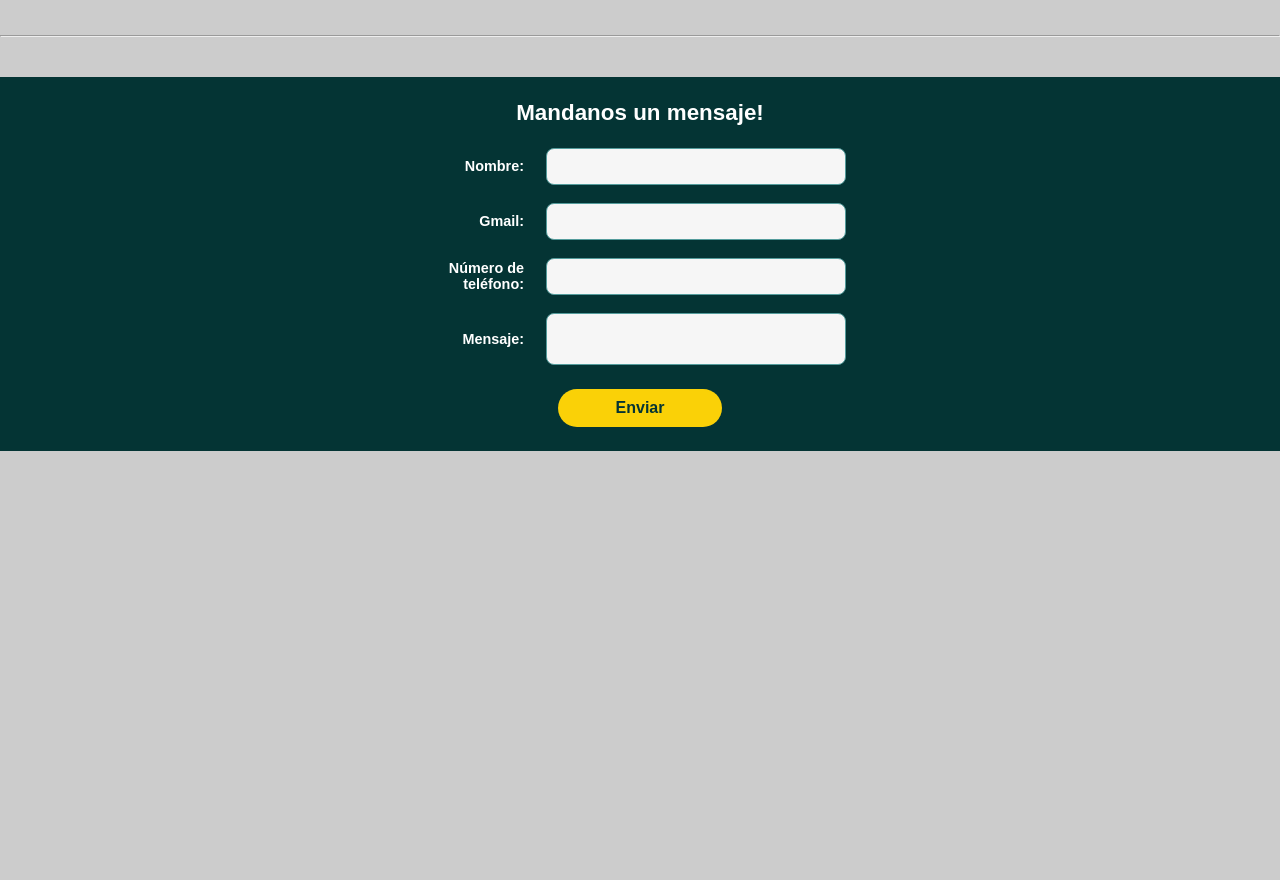
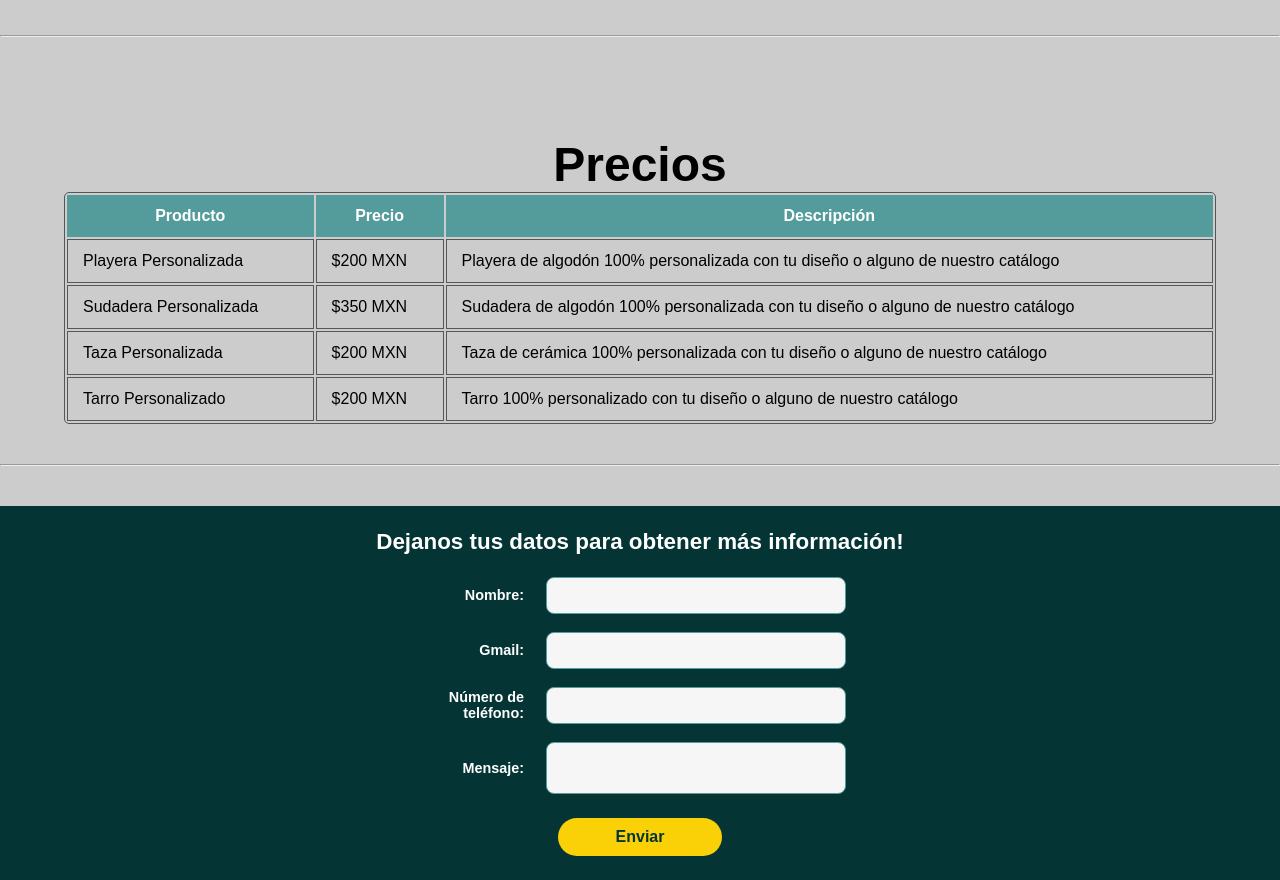
Before and after one commit to JuanRM17/WebPrograming.github.io, a plain HTML site: page about.html in a window 1280 px wide. Shown: the part 1784-2664 px from the top of the page. Before the commit the page ends 2235 px from the top, so only its background shows below. Drawn offline with Linux system fonts and the light colour scheme.

Commit message:
v0.2.0 creacion de formulario y tabla. Además de ciertos cambios

```diff
--- a/about.html
+++ b/about.html
@@ -75,8 +75,43 @@
 		</div>
     </div>
     <hr>
+    <div class="table">
+        <h1 class="table__title">Precios</h1>
+        <table class="table__container">
+            <thead class="table__header">
+                <tr>
+                    <th>Producto</th>
+                    <th>Precio</th>
+                    <th>Descripción</th>
+                </tr>
+            </thead>
+            <tbody class="table__body">
+                <tr>
+                    <td>Playera Personalizada</td>
+                    <td>$200 MXN</td>
+                    <td>Playera de algodón 100% personalizada con tu diseño o alguno de nuestro catálogo</td>
+                </tr>
+                    <tr>
+                    <td>Sudadera Personalizada</td>
+                    <td>$350 MXN</td>
+                    <td>Sudadera de algodón 100% personalizada con tu diseño o alguno de nuestro catálogo</td>
+                </tr>
+                <tr>
+                    <td>Taza Personalizada</td>
+                    <td>$200 MXN</td>
+                    <td>Taza de cerámica 100% personalizada con tu diseño o alguno de nuestro catálogo</td>
+                </tr>
+                <tr>
+                    <td>Tarro Personalizado</td>
+                    <td>$200 MXN</td>
+                    <td>Tarro 100% personalizado con tu diseño o alguno de nuestro catálogo</td>
+                </tr>
+            </tbody>
+        </table>
+    </div>
+    <hr>
     <div class="form" id="form">
-    <h3 class="form__subtitle">Mandanos un mensaje!</h3>
+    <h3 class="form__subtitle">Dejanos tus datos para obtener más información!</h3>
     <form class="form__container">
         <div class="form__section">
             <label class="form__label" for="nombre">Nombre:</label>
--- a/css/styles.css
+++ b/css/styles.css
@@ -104,7 +104,7 @@ body{
     font-size: 2.0rem;
 }
 
-.subtitle{
+.subtitle, .table__title {
     margin: 0;
     margin-top: 200px;
     font-size: 3.0rem;
@@ -257,3 +257,43 @@ body{
     width: 40%;
     cursor: pointer;
 }
+
+
+/*table section*/
+.table {
+    width: 90%;
+    max-width: 1200px;
+    margin: 40px auto;
+    border-collapse: collapse;
+}
+
+.table__container {
+    width: 100%;
+    border: 1px solid #565656;
+    border-radius: 5px;
+}
+
+.table__header {
+    background-color: #549c9c;
+    color: #fff;
+}
+
+.table__header th {
+    padding: 12px 15px;
+    text-align: center;
+}
+
+.table__body tr {
+    border-bottom: 1px solid #565656;
+    text-align: center;
+}
+
+.table__body td {
+    padding: 12px 15px;
+    border: 1px solid #565656;
+    text-align: left;
+}
+
+.table__title{
+    margin-top: 100px;
+}
```
